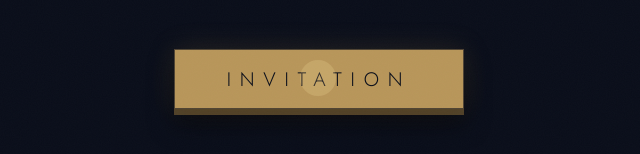
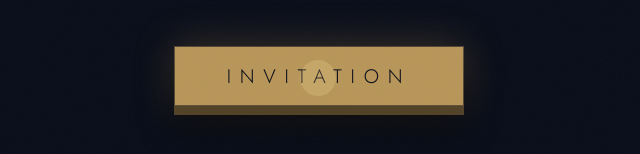
Before and after one commit to YashfaHaroon/invite, a plain HTML site: page index.html in a window 1280 px wide. In both pictures the pointer is over the button "INVITATION". Shown: the part 440-594 px from the top of the page, 321-961 px from the left. Drawn offline with nearby package versions, Linux system fonts and the light colour scheme.

Commit message:
Enhance open button styles and hover effects

```diff
--- a/index.html
+++ b/index.html
@@ -362,13 +362,15 @@ body::after {
 }
 .open-btn {
   padding: 15px 52px;
-  background: none;
+  /* background: none; */
   border: 1px solid rgba(184,150,90,.4);
+  background: linear-gradient(180deg, rgba(184,150,90,.14), rgba(184,150,90,.03));
   box-shadow:
     0 1px 0 rgba(247,240,230,.18) inset,   /* light edge on top */
     0 6px 0 rgba(138,110,58,.55),          /* solid "thickness" under the button */
     0 14px 24px rgba(0,0,0,.55),           /* soft drop shadow */
     0 0 28px rgba(184,150,90,.18);         /* faint gold glow */
+  transition: color .4s, transform .25s ease, box-shadow .25s ease;
   color: var(--gold);
   font-family: 'Jost', sans-serif;
   font-weight: 300;
@@ -379,7 +381,7 @@ body::after {
   position: relative; overflow: hidden;
   opacity: 0;
   animation: fadeIn 1.2s 1.8s ease both;
-  transition: color .4s;
+  /* transition: color .4s; */
 }
 .open-btn::before {
   content: '';
@@ -389,7 +391,15 @@ body::after {
   transition: transform .4s ease;
   z-index: -1;
 }
-.open-btn:hover { color: var(--navy); }
+.open-btn:hover {
+  color: var(--navy);
+  transform: translateY(-3px);
+  box-shadow:
+    0 1px 0 rgba(247,240,230,.25) inset,
+    0 9px 0 rgba(138,110,58,.55),
+    0 20px 32px rgba(0,0,0,.6),
+    0 0 40px rgba(184,150,90,.3);
+}
 .open-btn:hover::before { transform: scaleX(1); }
 
 /* gold dust particles */
```
